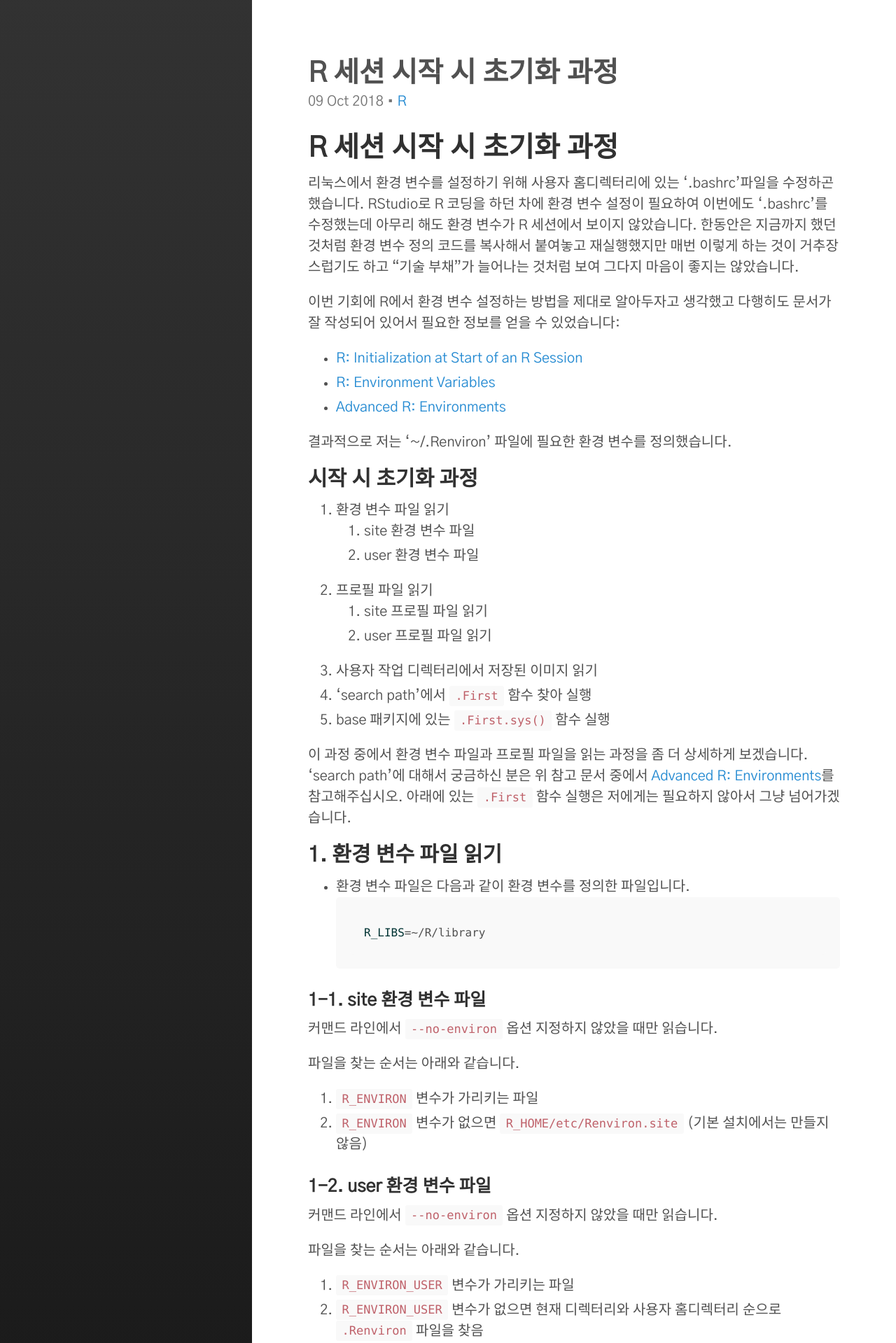
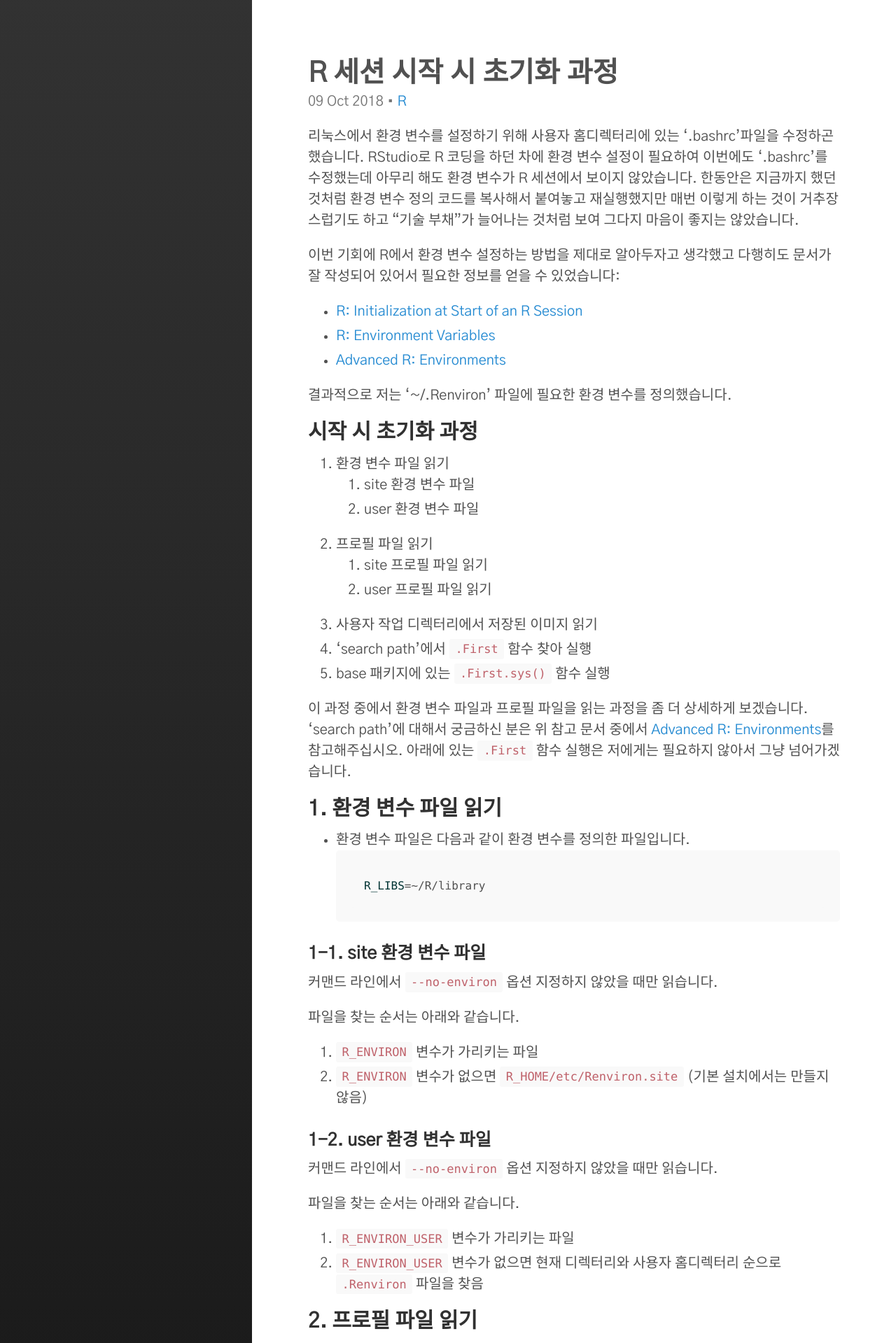
Before and after one commit to pakseon25/pakseon25.github.io, a Jekyll site: the page built from _posts/2018-10-09-the-startup-mechanism-in-r.md, in a window 1280 px wide. Shown: the top 1919 px of the page at 70% size. Built offline with Jekyll 4.4.1, drawn with Linux system fonts in a browser that asks for light colours; comment, search, counter and statistics services are not loaded.

Commit message:
제목 제거

```diff
--- a/_posts/2018-10-09-the-startup-mechanism-in-r.md
+++ b/_posts/2018-10-09-the-startup-mechanism-in-r.md
@@ -4,9 +4,6 @@ title: R 세션 시작 시 초기화 과정
 categories:
   - R
 ---
-
-R 세션 시작 시 초기화 과정
-======================
 
 리눅스에서 환경 변수를 설정하기 위해 사용자 홈디렉터리에 있는 '.bashrc'파일을 수정하곤 했습니다.
 RStudio로 R 코딩을 하던 차에 환경 변수 설정이 필요하여 이번에도 '.bashrc'를 수정했는데 아무리 해도 환경 변수가 R 세션에서 보이지 않았습니다.
```
